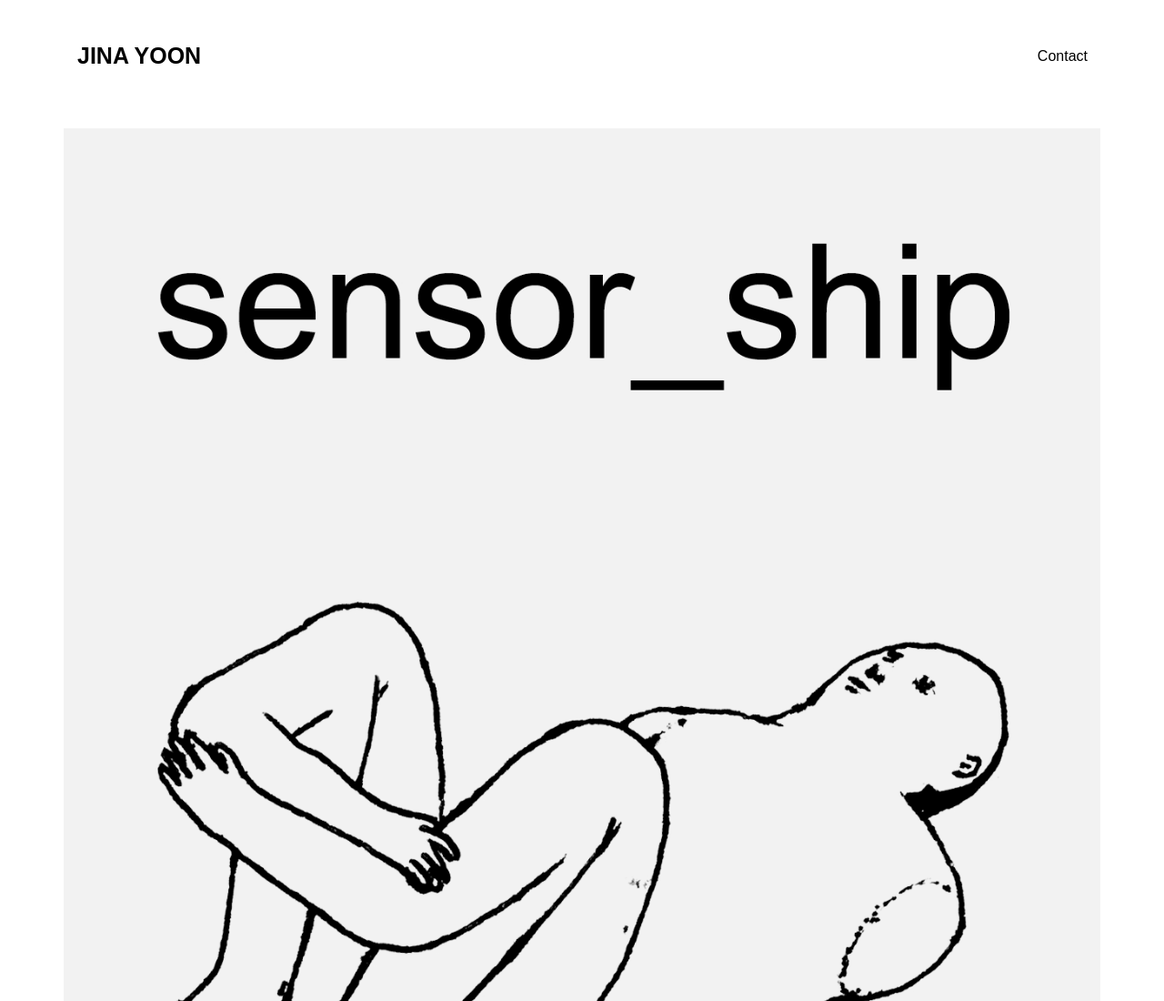
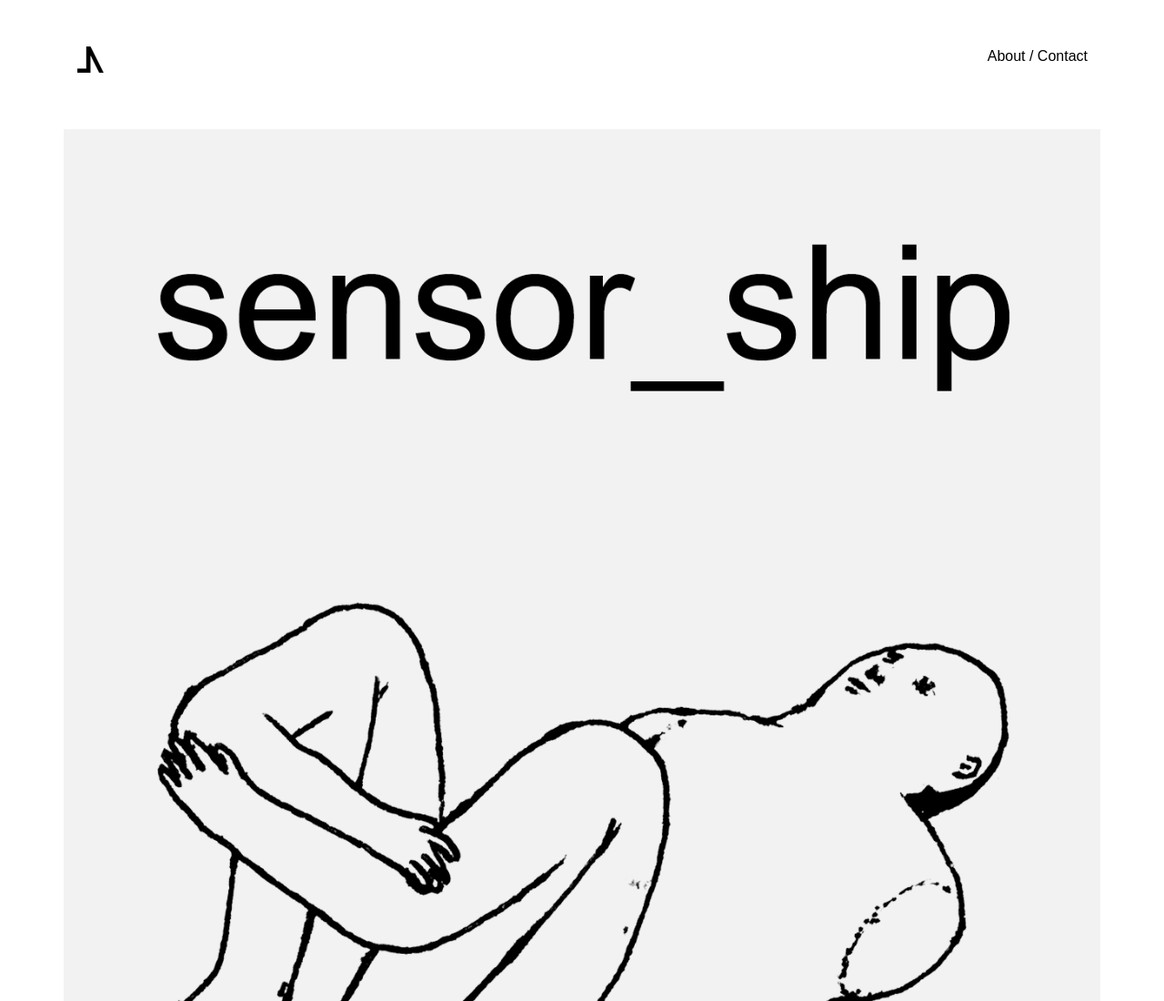
Before and after one commit to jinayoon89/jinayoon89.github.io, a plain HTML site: page index.html in a window 1280 px wide. Shown: the top 1100 px of the page at 91% size. Drawn offline with nearby package versions, Linux system fonts and the light colour scheme.

Commit message:
added logo

```diff
--- a/index.html
+++ b/index.html
@@ -6,8 +6,8 @@
     <meta name="description" content="">
     <meta name="author" content="">
 
-    <title>AWTNOL</title>
-    <link rel = "icon" href = "resources/images/square.png" type = "image/x-icon">
+    <title>Jina Yoon</title>
+    <link rel = "icon" href = "resources/images/logo_tiny.png" type = "image/x-icon">
 
     <!-- Bootstrap core CSS -->
     <link href="resources/css/index.css" rel="stylesheet">
@@ -22,13 +22,13 @@
       <div class="container">
         <div class="navbar-header">
 
-          <a class="navbar-brand" href="https://jinayoon89.github.io/">JINA YOON</a>
+          <a class="navbar-brand" href="https://jinayoon89.github.io/"><img class="logo" src="resources/images/logo_tiny.png"></a>
         </div>
 
         <!-- Collect the nav links, forms, and other content for toggling -->
         <div class="">
           <ul class="navbar-nav">
-            <li><a href="https://jinayoon89.github.io/contact/">Contact</a></li>
+            <li><a href="https://jinayoon89.github.io/contact/">About / Contact</a></li>
 
 
           </ul>
--- a/resources/css/3-col-portfolio.css
+++ b/resources/css/3-col-portfolio.css
@@ -26,6 +26,9 @@ a.navbar-brand {
 div.navbar-header {
 	padding-top: 10px;
 	padding-bottom: 10px;
+	padding-left: 0;
+	padding-right: 0;
+
 }
 
 
```
Also changed, not shown: resources/images/logo_tiny.png (added).
